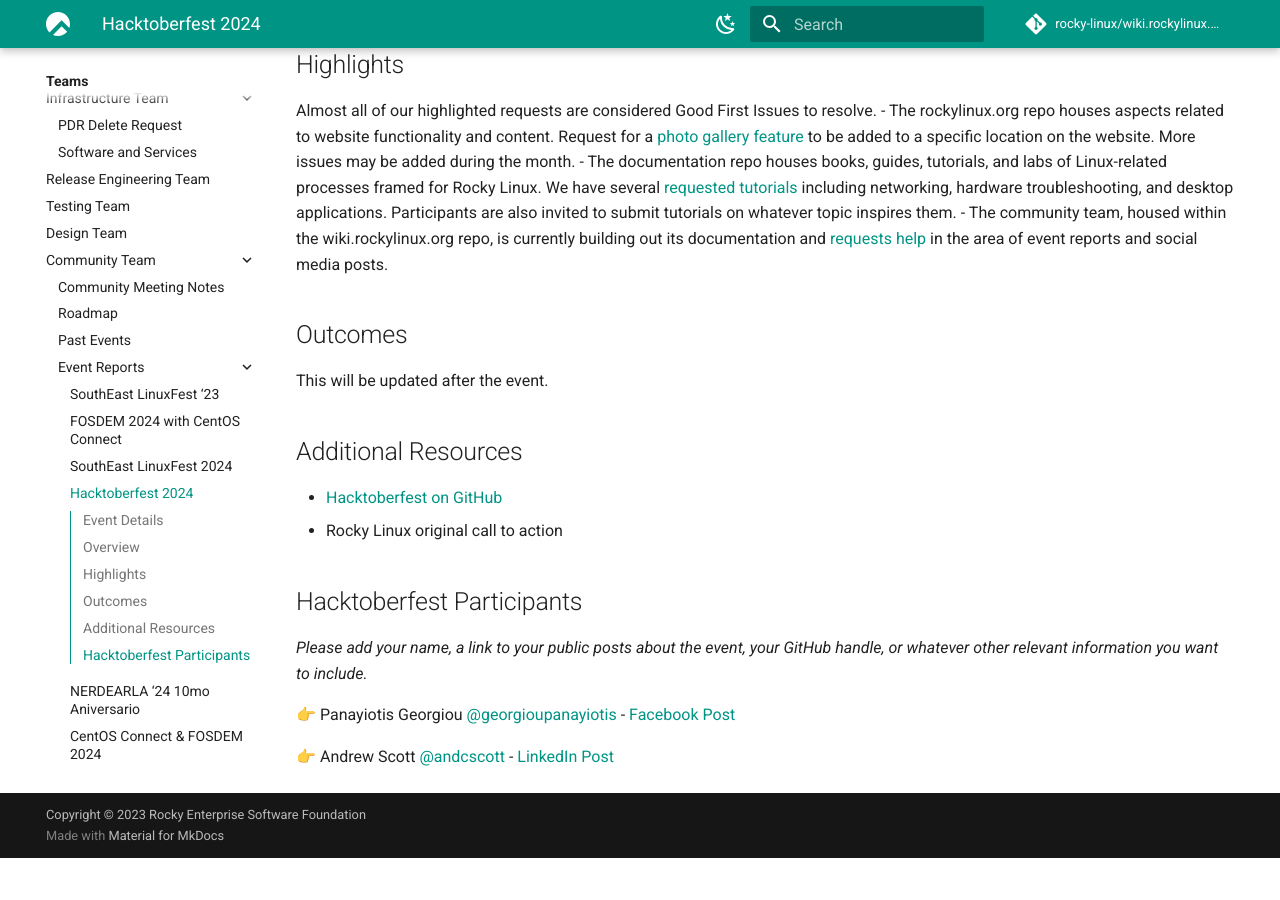
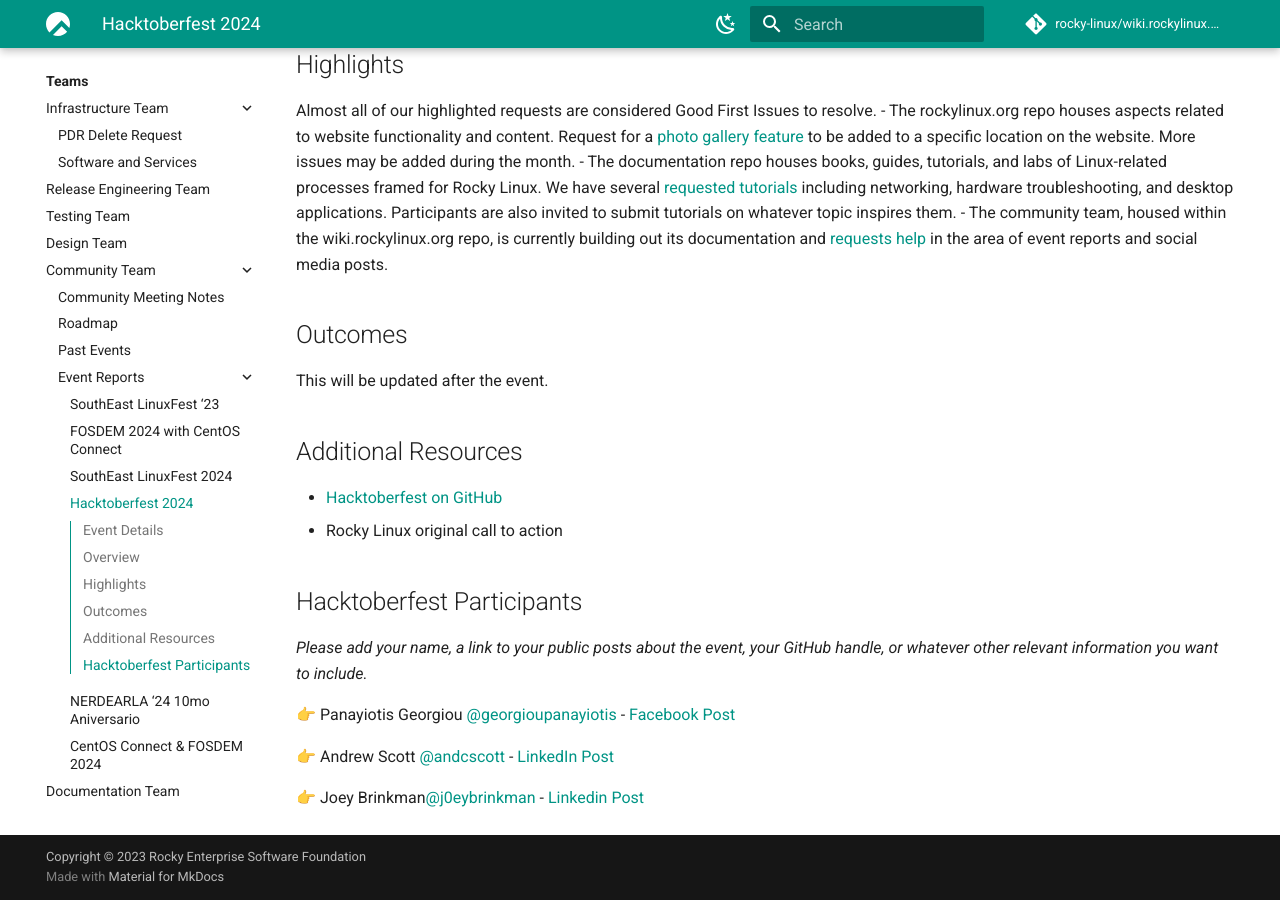
Before and after one commit to rocky-linux/wiki.rockylinux.org, an MkDocs documentation site: the page built from docs/team/community/event-reports/24hacktoberfest.md, in a window 1280 px wide and 900 px high, scrolled down 844 px. Built offline with MkDocs 1.6.1 and Material for MkDocs 9.7.7, drawn with Linux system fonts in a browser that asks for light colours; comment, search, counter and statistics services are not loaded; before the commit the page ends 1702 px from its top, so only the background shows below that.

Commit message:
24hacktoberfest social media post

```diff
--- a/docs/team/community/event-reports/24hacktoberfest.md
+++ b/docs/team/community/event-reports/24hacktoberfest.md
@@ -38,3 +38,5 @@
 👉 Panayiotis Georgiou [@georgioupanayiotis](https://github.com/georgioupanayiotis) - [Facebook Post](https://www.facebook.com/panayiotisgeorgiou.net/posts/pfbid0KdrYwEcgFZgwoQpxMh4wmdNtg3PF6PK3jezynnrmgtyCV5tcvVJecVpPtFKcwVZxl)
 
 👉 Andrew Scott [@andcscott](https://github.com/andcscott) - [LinkedIn Post](https://www.linkedin.com/posts/andcscott_hacktoberfest-rockycommunity-activity-7250528102840197120-VsTR?utm_source=share&utm_medium=member_desktop)
+
+👉 Joey Brinkman[@j0eybrinkman](https://github.com/j0eybrinkman) - [Linkedin Post](https://www.linkedin.com/posts/activity-7249133914332499968-CboE?utm_source=share&utm_medium=member_desktop)
```
